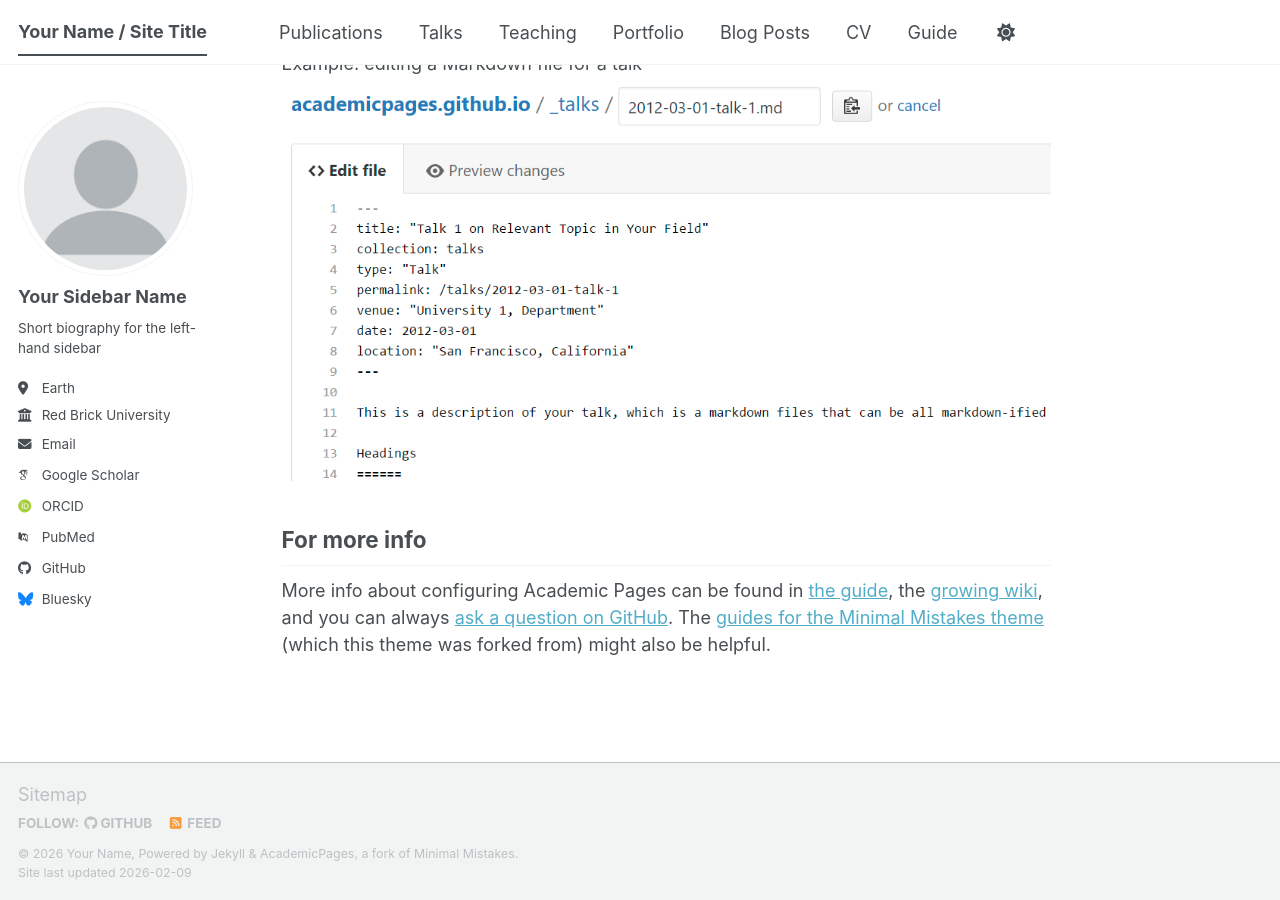
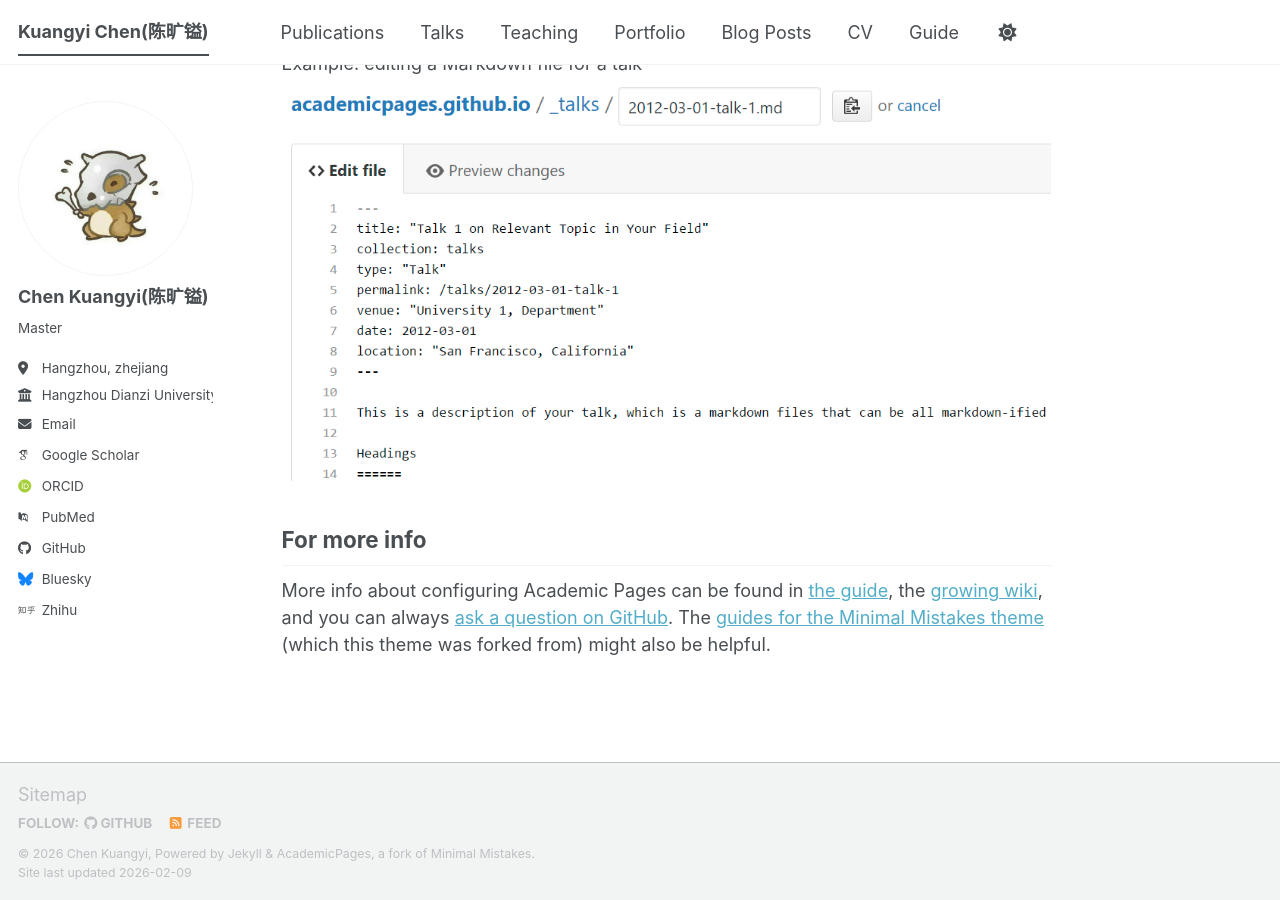
Before and after one commit to ckyFi9zero/ckyFi9zero.github.io, a Jekyll site: the page built from _pages/about.md, in a window 1280 px wide and 900 px high, scrolled down 2720 px. Built offline with Jekyll 4.4.1, drawn with Linux system fonts in a browser that asks for light colours; some web fonts are replaced; a script bundle is joined from its source files by our own code; library files that are not in the unit come from our copies.

Commit message:
简单修改

```diff
--- a/_config.yml
+++ b/_config.yml
@@ -9,11 +9,11 @@
 # Basic Site Settings
 locale                   : "en-US"
 site_theme               : "default" # The available themes options are "default", "air", "sunrise", "mint", "dirt" and "contrast"
-title                    : "Your Name / Site Title"
+title                    : "Kuangyi Chen(陈旷镒)"
 title_separator          : "-"
-name                     : &name "Your Name"
-description              : &description "Your Name's academic portfolio"   # Update this with a general description of your site, this is the default if not overridden by a page
-url                      : https://academicpages.github.io # The base hostname & protocol for your site e.g. "https://[your GitHub username].github.io",
+name                     : &name "Chen Kuangyi"
+description              : &description "Chen Kuangyi's academic portfolio"   # Update this with a general description of your site, this is the default if not overridden by a page
+url                      : https://ckyFi9zero.github.io # The base hostname & protocol for your site e.g. "https://[your GitHub username].github.io",
                                                            # or if you already have some other page hosted on Github then use "https://[your GitHub username].github.io/[Your Repo Name]"
 baseurl                  : "" # the subpath of your site, e.g. "/blog"
 repository               : "academicpages/academicpages.github.io"
@@ -23,14 +23,14 @@ repository               : "academicpages/academicpages.github.io"
 #               Additional customization can be done by editing /_includes/author-profile.html
 author:
   # Biographic information
-  avatar           : "profile.png"
-  name             : "Your Sidebar Name"
+  avatar           : "profile.jpg"
+  name             : "Chen Kuangyi(陈旷镒)"
   pronouns         : # example: "she/her"
-  bio              : "Short biography for the left-hand sidebar"
-  location         : "Earth"
-  employer         : "Red Brick University"
+  bio              : "Master"
+  location         : "Hangzhou, zhejiang"
+  employer         : "Hangzhou Dianzi University"
   uri              : # URL
-  email            : "none@example.org"
+  email            : "fi9zero@outlook.com"
 
   # Academic websites
   academia         : # URL
@@ -51,7 +51,7 @@ author:
   bitbucket        : # Username - Update with your username on the site
   codepen          : # Username
   dribbble         : # Username
-  github           : "academicpages"
+  github           : "ckyFi9zero"
   kaggle           : # Username
   stackoverflow    : # User number or user number and name (i.e., use "1" or "1/jeff-atwood")
 
@@ -80,7 +80,7 @@ author:
   wikipedia        : # Username
   xing             : # Username
   youtube          : # Username
-  zhihu            : # Username
+  zhihu            : "Fi9zero"
 
 # Publication Category - The following the list of publication categories and their headings
 publication_category:
```
Also changed, not shown: README.md (+1 -96 lines), .obsidian/workspace.json, images/profile.jpg (added), images/profile.png (deleted).
